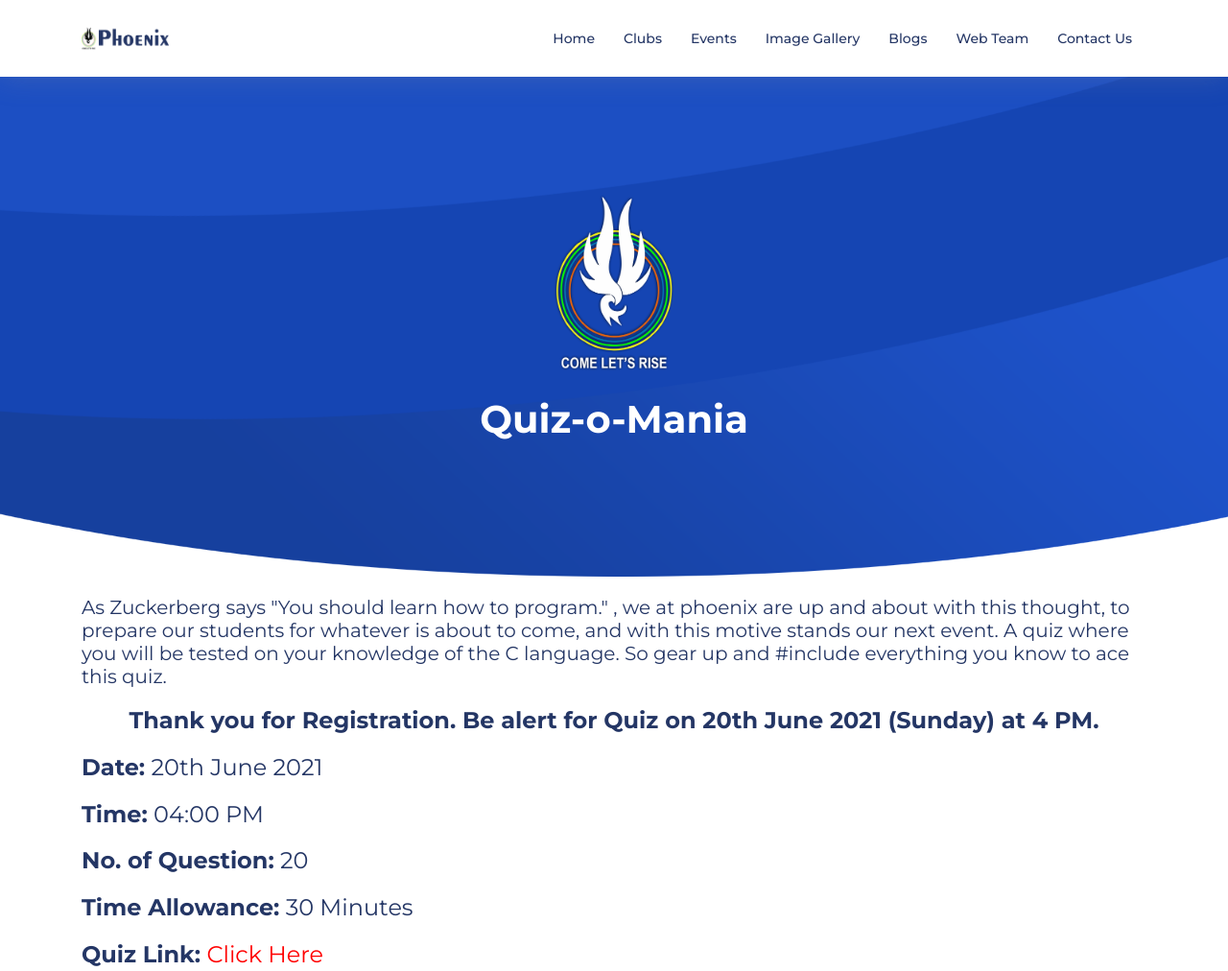
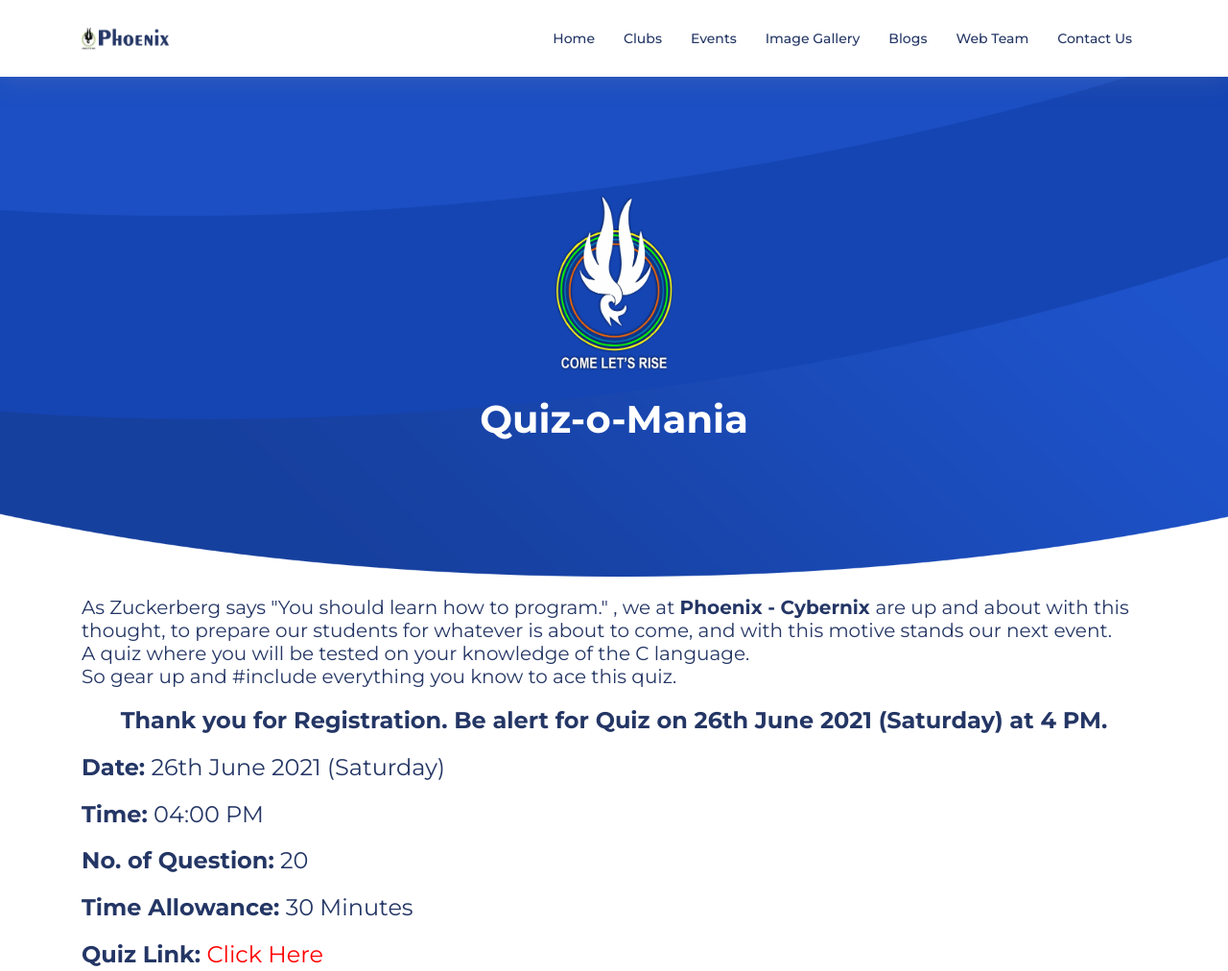
Before and after one commit to deep3324/phoenix, a Django app: page /events/Quizomania/confirmation/ in a window 1280 px wide. Shown: the top 1012 px of the page at 96% size. Run offline with Django 3.2, Linux system fonts and the light colour scheme; some libraries are stand-ins or nearby versions.

Commit message:
updated quizomania page

```diff
--- a/phoenix/PhoenixApp/templates/confirmation.html
+++ b/phoenix/PhoenixApp/templates/confirmation.html
@@ -1,6 +1,9 @@
 {% extends 'base.html' %}
 {% load static %}
 {% block head %}
+<meta name="description" content="As Zuckerberg says 'You should learn how to program.'' , we at Phoenix - Cybernix are up and about with this thought, to prepare our students for whatever is about to come, and with this motive stands our next event.
+A quiz where you will be tested on your knowledge of the C language.
+So gear up and #include everything you know to ace this quiz.">
 <link
     href="https://fonts.googleapis.com/css?family=Open+Sans:300,300i,400,400i,600,600i,700,700i|Montserrat:300,400,500,700"
     rel="stylesheet">
@@ -22,15 +25,14 @@
         </div>
     </section>
     <div class="container rules" style="margin-top: 20px">
-    <h5>As Zuckerberg says "You should learn how to program." , we at phoenix are up and about with this thought, to
-            prepare our students for whatever is about to come, and with this motive stands our next event.
-            A quiz where you will be tested on your knowledge of the C language.
-            So gear up and #include everything you know to ace this quiz.
+    <h5>As Zuckerberg says "You should learn how to program." , we at <strong>Phoenix - Cybernix </strong> are up and about with this thought, to prepare our students for whatever is about to come, and with this motive stands our next event.<br>
+            A quiz where you will be tested on your knowledge of the C language.<br>
+            So gear up and #include everything you know to ace this quiz.<br>
         </h5>
-        <center><h4><strong>Thank you for Registration. Be alert for Quiz on 20th June 2021 (Sunday) at 4 PM.</strong></h4></center>
+        <center><h4><strong>Thank you for Registration. Be alert for Quiz on 26th June 2021 (Saturday) at 4 PM.</strong></h4></center>
     </div>
     <div class="container rules" style="margin-top: 20px">
-    <h4><strong> Date:</strong> 20th June 2021</h4>
+    <h4><strong> Date:</strong> 26th June 2021 (Saturday)</h4>
         <h4><strong> Time:</strong> 04:00 PM</h4>
 
         <h4><strong> No. of Question:</strong> 20</h4>
--- a/phoenix/PhoenixApp/templates/quizomania.html
+++ b/phoenix/PhoenixApp/templates/quizomania.html
@@ -1,6 +1,9 @@
 {% extends 'base.html' %}
 {% load static %}
 {% block head %}
+<meta name="description" content="As Zuckerberg says 'You should learn how to program.'' , we at Phoenix - Cybernix are up and about with this thought, to prepare our students for whatever is about to come, and with this motive stands our next event.
+A quiz where you will be tested on your knowledge of the C language.
+So gear up and #include everything you know to ace this quiz.">
 <link
     href="https://fonts.googleapis.com/css?family=Open+Sans:300,300i,400,400i,600,600i,700,700i|Montserrat:300,400,500,700"
     rel="stylesheet">
@@ -27,8 +30,7 @@
     <div class="container rules" style="margin-top: 20px">
         <h4><strong> Date:</strong> 26th June 2021 (Saturday)</h4>
         <h4><strong> Time:</strong> 04:00 PM</h4>
-        <h5>As Zuckerberg says "You should learn how to program." , we at <strong>Phoenix - Cybernix </strong> are up and about with this thought, to
-            prepare our students for whatever is about to come, and with this motive stands our next event.<br>
+        <h5>As Zuckerberg says "You should learn how to program." , we at <strong>Phoenix - Cybernix </strong> are up and about with this thought, to prepare our students for whatever is about to come, and with this motive stands our next event.<br>
             A quiz where you will be tested on your knowledge of the C language.<br>
             So gear up and #include everything you know to ace this quiz.<br>
         </h5>
--- a/phoenix/PhoenixApp/views.py
+++ b/phoenix/PhoenixApp/views.py
@@ -156,7 +156,7 @@ def confirmation(request):
         contact=request.POST.get('contact')
         department=request.POST.get('department')
         subject= name + ' of ' + department+ ' department, of 1st Year has been Participated in Quizomania. '+ '\n \n His/Her Contact Number is '+ contact +' and  Email ID is ' + email +'.'
-        subject1= "Hey " + name + ", \n Thank you for Participating in Quizomania. \n\nBe Ready for Quiz on 20th June 2021 (Sunday) at 4 PM. Don't miss this amazing Opportunity.\nAll the Best!!!\n\n\n Thanking you \n\n Phoenix\n The Official Tech Club of NSEC\n Kolkata, West Bengal\ne-mail: info@phoenixnsec.in\nWebsite: www.phoenixnsec.in"
+        subject1= "Hey " + name + ", \n Thank you for Participating in Quizomania. \n\nBe Ready for Quiz on 26th June 2021 (Saturday) at 4 PM. Don't miss this amazing Opportunity.\nAll the Best!!!\n\n\n Thanking you \n\n Phoenix\n The Official Tech Club of NSEC\n Kolkata, West Bengal\ne-mail: info@phoenixnsec.in\nWebsite: www.phoenixnsec.in"
 
         abc = quizomania(name = name, email=email, contact=contact, department=department, date=datetime.today())
         abcd = quizomania.objects.all()
@@ -166,7 +166,7 @@ def confirmation(request):
                 return redirect('/events/Quizomania')
         else:
             abc.save()
-        messages.success(request, "Your Form Has Been Submitted. Be Ready for Quiz on 20th June 2021 (Sunday) at 4 PM. Don't miss this amazing Opportunity.")
+        messages.success(request, "Your Form Has Been Submitted. Be Ready for Quiz on 26th June 2021 (Saturday) at 4 PM. Don't miss this amazing Opportunity.")
         send_mail('Quizomania Participation',subject,settings.EMAIL_HOST_USER,['info@phoenixnsec.in'])
         send_mail('Quizomania | PHOENIX',subject1,settings.EMAIL_HOST_USER,[email])
     return render(request,'confirmation.html')
```
